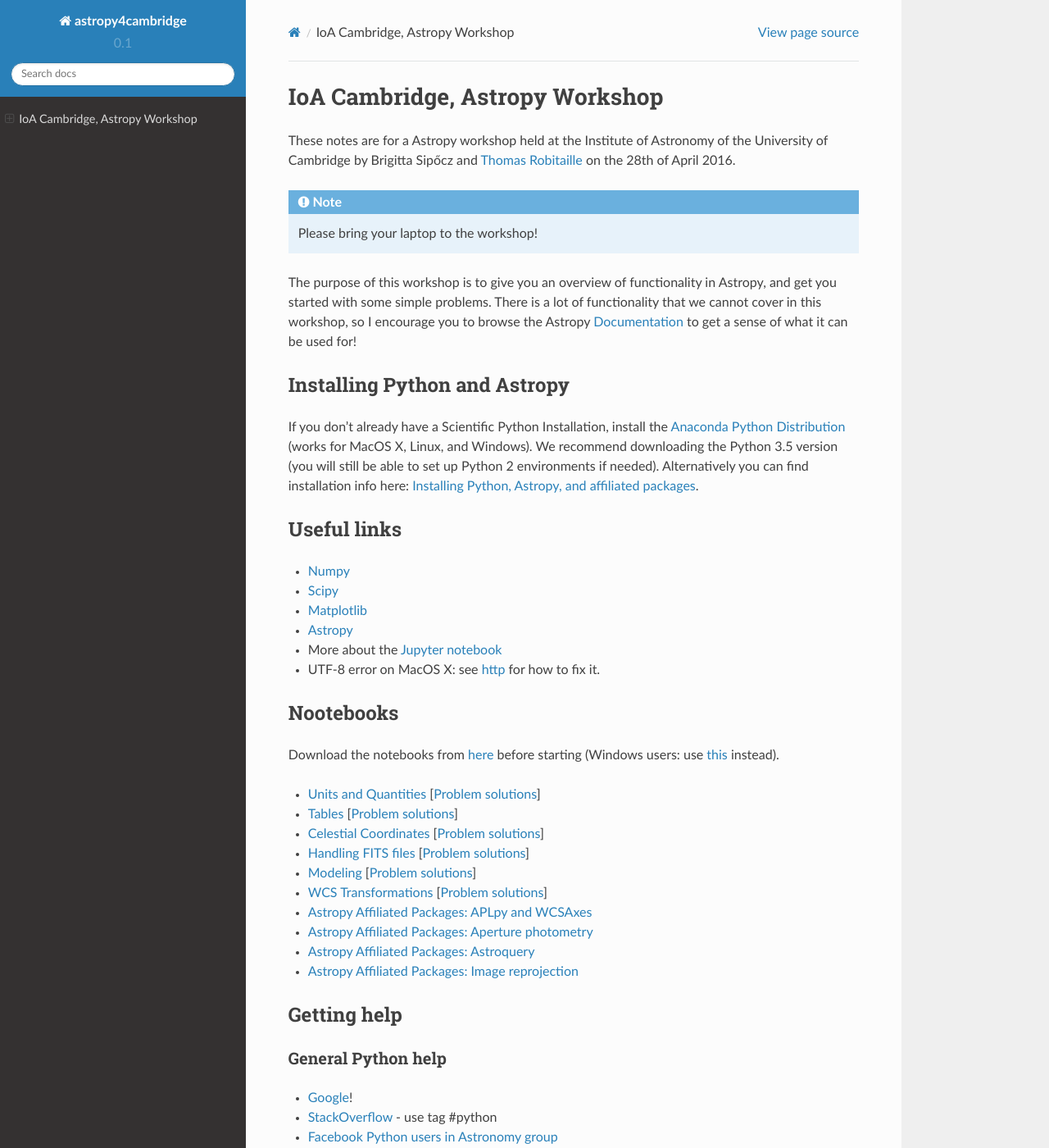
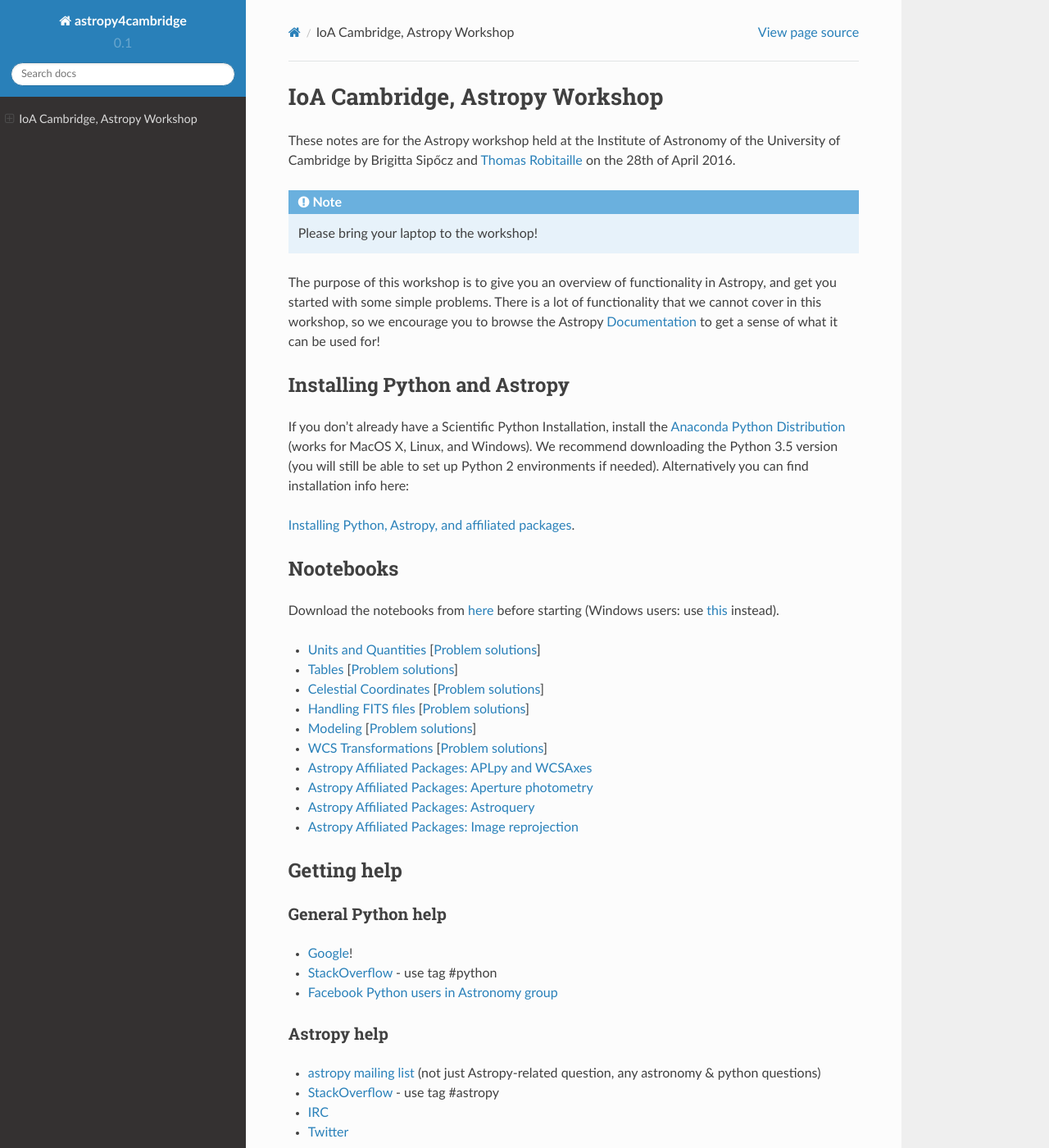
Before and after one commit to astrofrog/astropy4cambridge, a Sphinx documentation site: the page built from docs/index.rst, in a window 1280 px wide and 1400 px high. Shown: the whole window at 82% size. Built offline with Sphinx 7.4.7 and the Read the Docs theme 2.0.0, drawn with Linux system fonts in a browser that asks for light colours; some of the changed text lies outside the part shown.

Commit message:
Reorder index page

```diff
--- a/docs/index.rst
+++ b/docs/index.rst
@@ -9,7 +9,7 @@
 
 The purpose of this workshop is to give you an overview of functionality in
 Astropy, and get you started with some simple problems. There is a lot of
-functionality that we cannot cover in this workshop, so I encourage you to
+functionality that we cannot cover in this workshop, so we encourage you to
 browse the Astropy `Documentation <http://docs.astropy.org>`_  to get a
 sense of what it can be used for!
 
@@ -23,17 +23,8 @@
 3.5 version (you will still be able to set up Python 2 environments if
 needed).
 Alternatively you can find installation info here:
+
 :doc:`install`.
-
-Useful links
-------------
-
-* `Numpy <http://www.numpy.org>`_
-* `Scipy <http://www.scipy.org>`_
-* `Matplotlib <http://www.matplotlib.org>`_
-* `Astropy <http://www.astropy.org>`_
-* More about the `Jupyter notebook <http://jupyter.org>`_
-* UTF-8 error on MacOS X: see `http <here://docs.astropy.org/en/stable/known_issues.html#locale-errors-in-macos-x-and-linux>`__ for how to fix it.
 
 Nootebooks
 ----------
--- a/docs/install.rst
+++ b/docs/install.rst
@@ -46,6 +46,6 @@
     conda create -n astropy_py3 python=3.5
     source activate astropy_py3
 
-Install all of the packages::
+Install all of the packages (including their dependencies)::
 
     conda install jupyter astropy astroquery aplpy photutils wcsaxes numpy matplotlib reproject scipy scikit-image
```
Also changed, not shown: other parts of docs/index.rst (+12 -1 lines).
